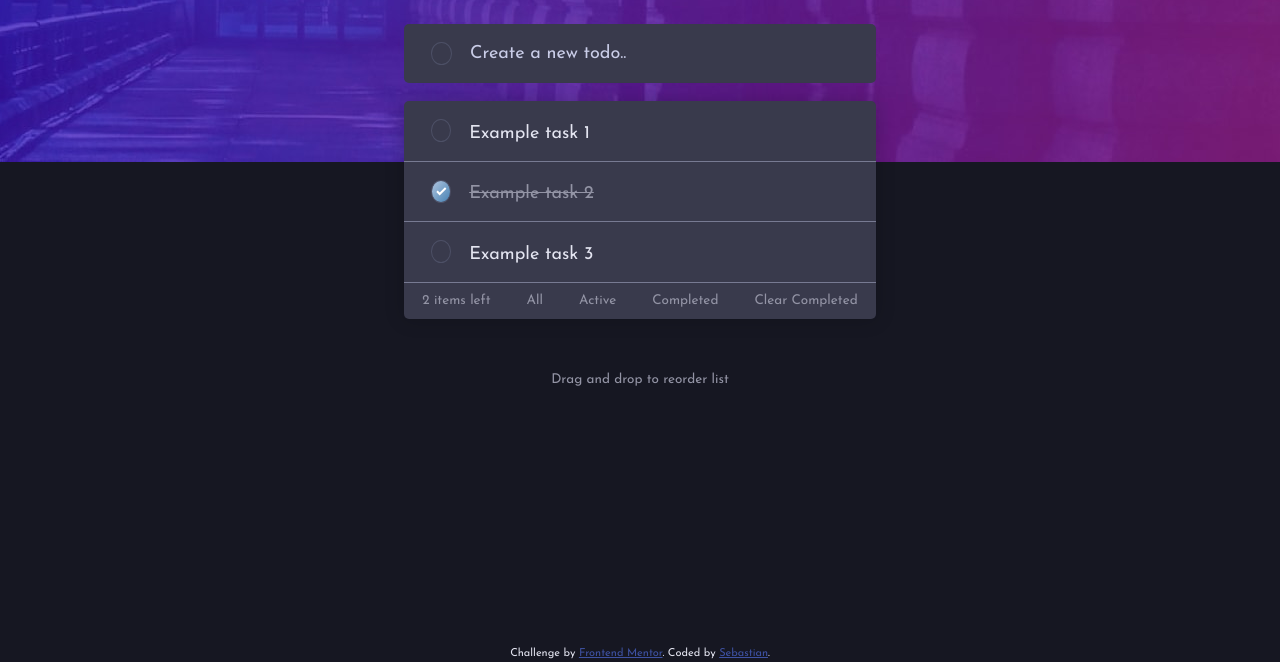
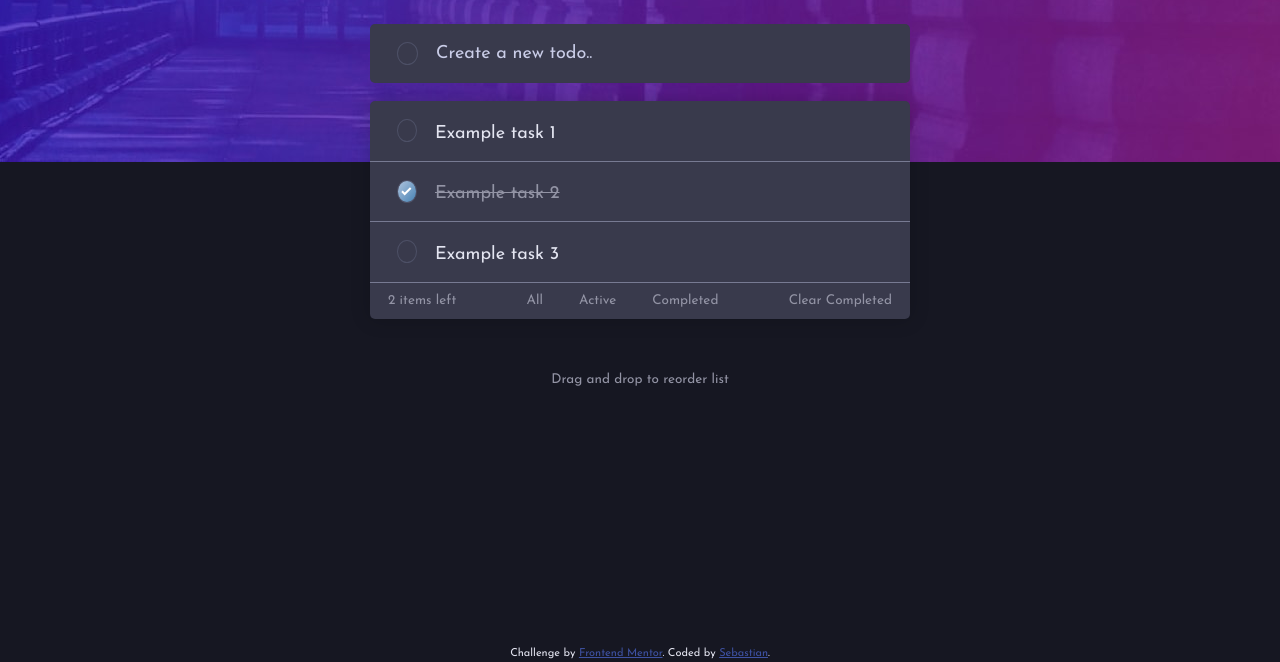
Before and after one commit to SebBudynski/todo-app, a website: page index.html in a window 1280 px wide. Shown: the part 138-800 px from the top of the page. Drawn offline with Linux system fonts and the light colour scheme.

Commit message:
Prevent overflowing due  to long todo

```diff
--- a/style/scss/_html-body-main.scss
+++ b/style/scss/_html-body-main.scss
@@ -17,6 +17,6 @@ main {
 }
 
 .content {
-  max-width: 30rem;
+  width: 30rem;
   margin: 1rem;
 }
--- a/style/scss/_todos.scss
+++ b/style/scss/_todos.scss
@@ -9,6 +9,9 @@
 
 .todo-text {
   margin-top: 0.25rem;
+  overflow-x: auto;
+  text-overflow: ellipsis;
+  overflow-wrap: break-word;
 }
 
 .todo-container {
@@ -51,6 +54,7 @@ li {
 .cross {
   margin-left: auto;
   visibility: hidden;
+  margin-left: 0.5rem;
 }
 
 .bottom-bar {
```
Also changed, not shown: style/index.css.
